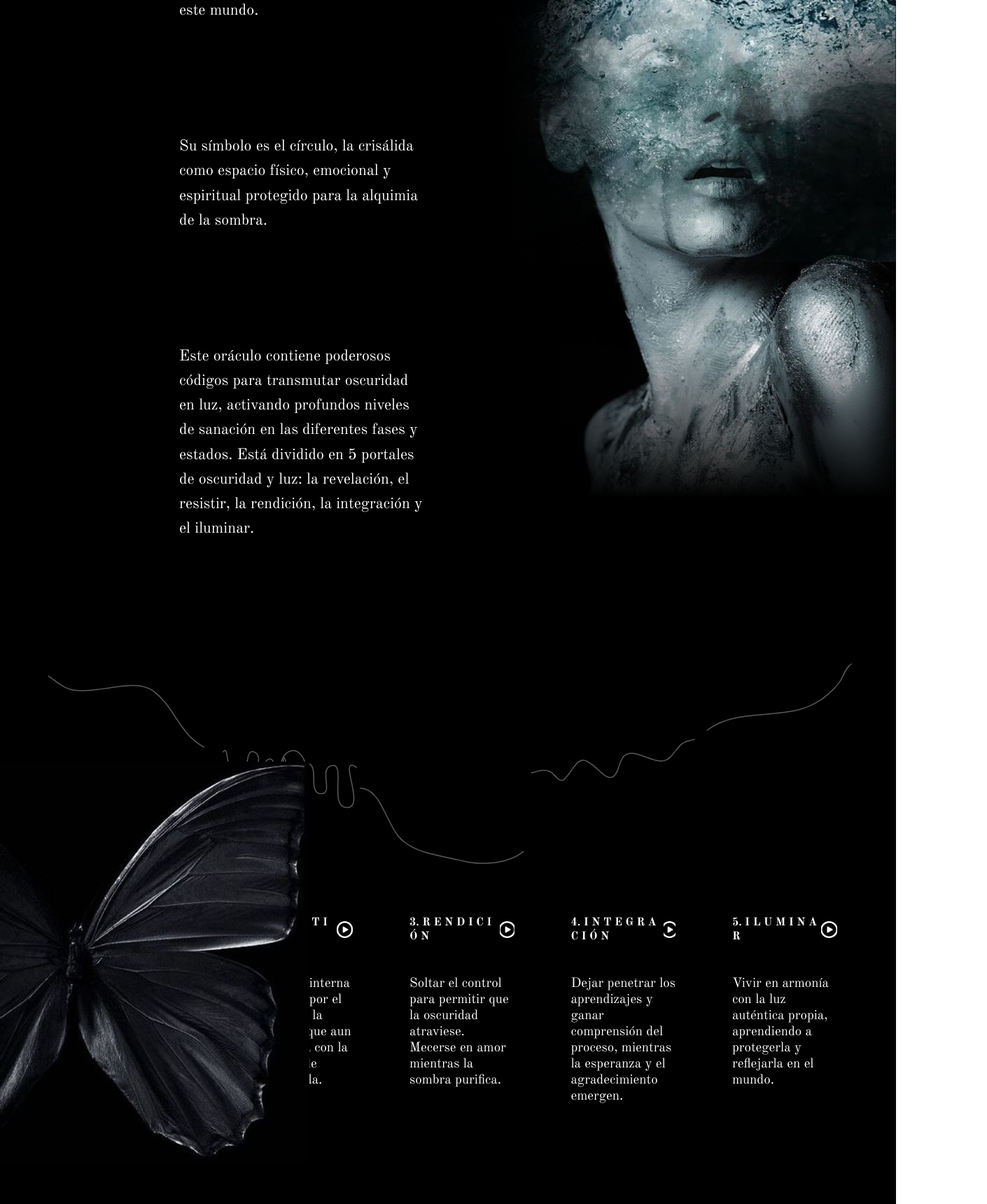
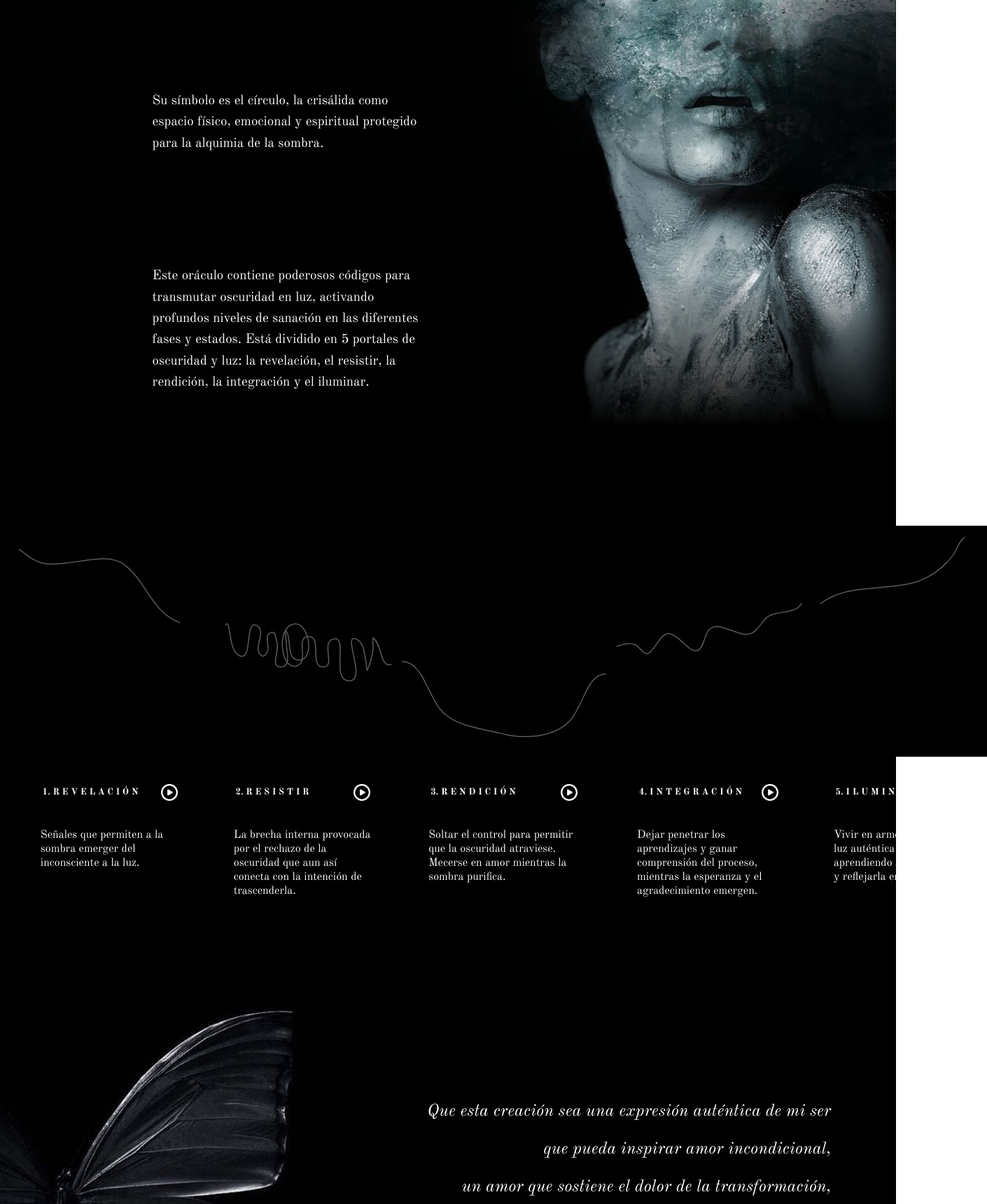
Before and after one commit to vicentegarcya/la-belleza-de-la-oscuridad, a React (Create React App) app: page / in a window 1280 px wide. Shown: the part 920-2640 px from the top of the page at 70% size, 1410 px wide, since content can reach past the window. Built offline with nearby package versions, Linux system fonts and the light colour scheme.

Commit message:
solve responsive problems

```diff
--- a/src/App.js
+++ b/src/App.js
@@ -37,7 +37,7 @@ function App() {
           <img className='journey-img' src={revelacionImg} alt=''></img>
           <div className='journey-title-play'>
             <p>1. R E V E L A C I Ó N</p>
-            <a href='https://open.spotify.com/playlist/13hrT38xZa6h9MeIdiBMsZ?si=9e9edd0ff0294cb9'> </a>
+            <a href='https://open.spotify.com/playlist/13hrT38xZa6h9MeIdiBMsZ?si=9e9edd0ff0294cb9' target="_blank" rel="noopener noreferrer"> </a>
           </div>
           <p className='journey-description'>Señales que permiten a la sombra emerger del inconsciente a la luz.</p>
         </div>
@@ -45,7 +45,7 @@ function App() {
           <img className='journey-img' src={resistirImg} alt=''></img>
           <div className='journey-title-play'>
             <p>2. R E S I S T I R</p>
-            <a href='https://open.spotify.com/playlist/3DxAov4zfucFtID7kYDTc9?si=14fefe34eee84242'> </a>
+            <a href='https://open.spotify.com/playlist/3DxAov4zfucFtID7kYDTc9?si=14fefe34eee84242' target="_blank" rel="noopener noreferrer"> </a>
           </div>
           <p className='journey-description'>La brecha interna provocada por el rechazo de la oscuridad que aun así conecta con la intención de trascenderla.</p>
         </div>
@@ -53,7 +53,7 @@ function App() {
           <img className='journey-img' src={rendicionImg} alt=''></img>
           <div className='journey-title-play'>
             <p>3. R E N D I C I Ó N</p>
-            <a href='https://open.spotify.com/playlist/4VF60a3jUY9tA1p18Ov3Ua?si=19c6454d666a49d1'> </a>
+            <a href='https://open.spotify.com/playlist/4VF60a3jUY9tA1p18Ov3Ua?si=19c6454d666a49d1' target="_blank" rel="noopener noreferrer"> </a>
           </div>
           <p className='journey-description'>Soltar el control para permitir que la oscuridad atraviese. Mecerse en amor mientras la sombra purifica.</p>
         </div>
@@ -61,7 +61,7 @@ function App() {
           <img className='journey-img' src={integracionImg} alt=''></img>
           <div className='journey-title-play'>
             <p>4. I N T E G R A C I Ó N</p>
-            <a href='https://open.spotify.com/playlist/77fNB8OObqPFGYgAQYK476?si=252ca99c3c094393'> </a>
+            <a href='https://open.spotify.com/playlist/77fNB8OObqPFGYgAQYK476?si=252ca99c3c094393' target="_blank" rel="noopener noreferrer"> </a>
           </div>
           <p className='journey-description'>Dejar penetrar los aprendizajes y ganar comprensión del proceso, mientras la esperanza y el agradecimiento emergen.</p>
         </div>
@@ -69,7 +69,7 @@ function App() {
           <img className='journey-img' src={iluminarImg} alt=''></img>
           <div className='journey-title-play'>
             <p>5. I L U M I N A R</p>
-            <a href='https://open.spotify.com/playlist/0kYSl5ciF9Jos4rc99rg1i?si=b59c2e7901074152'> </a>
+            <a href='https://open.spotify.com/playlist/0kYSl5ciF9Jos4rc99rg1i?si=b59c2e7901074152' target="_blank" rel="noopener noreferrer"> </a>
           </div>
           <p className='journey-description'>Vivir en armonía con la luz auténtica propia, aprendiendo a protegerla y reflejarla en el mundo.</p>
         </div>
@@ -83,7 +83,18 @@ function App() {
         <p className='intencion-text'>que permite conectar con el sentido superior, rendirse y confiar.</p>
       </section>
       <footer>
-
+        <div className='footer-div'>
+          <a href='#prueba'>mailchimp</a>
+          <p className='hidden'>Recibe un mail cuando el oráculo esté disponible</p>
+        </div>
+        <div className='footer-div'>
+          <a href='https://www.instagram.com/soyjimenagonz_/' target="_blank" rel="noopener noreferrer">instagram</a>
+          <p className='hidden'>Redes sociales</p>
+        </div>
+        <div className='footer-div'>
+          <a href='mailto:jimenagonzalez.in@gmail.com'>contacto</a>
+          <p className='hidden'>Colaboraciones y más</p>
+        </div>
       </footer>
     </div>
   );
--- a/src/App.scss
+++ b/src/App.scss
@@ -16,6 +16,10 @@
   font-size: calc(10px + 2vmin);
   color: var(--main-text-color);
   font-family: 'Old Standard TT', serif;
+}
+
+.hidden {
+  display: none;
 }
 
 /* soon */
@@ -48,7 +52,7 @@
 /* brief */
 
 .brief {
-  width: 60vw;
+  width: 66vw;
   height: auto;
   display: flex;
   flex-direction: row;
@@ -62,18 +66,19 @@
   width: 46%;
   margin-bottom: 159px;
   line-height: 1.6;
+  font-size: 19px;
 }
 
 .water-women {
   position: absolute;
-  top: 69vh;
+  top: 450px;
   right: 0;
   width: 564px;
 }
 
 .water-women-overlay {
   position: absolute;
-  top: 69vh;
+  top: 450px;
   right: 0;
   width: 564px;
   height: 1079px;
@@ -83,17 +88,17 @@
 /* journey */
 
 .journey {
-  width: 90vw;
+  width: 97vw;
   display: flex;
-  padding-left: 40px;
   margin-bottom: 200px;
+  margin-top: 30px;
 }
 
 .journey-step {
   display: flex;
   flex-direction: column;
   align-items: center;
-  width: 20%;
+  width: 25%;
 }
 
 .journey-title-play {
@@ -101,16 +106,16 @@
   flex-direction: row;
   align-items: center;
   justify-content: space-between;
-  font-size: 16px;
+  font-size: 13px;
   font-weight: bold;
-  width: 65%;
+  width: 70%;
   margin-top: 30px;
 }
 
 .journey-description {
-  font-size: 19px;
+  font-size: 16px;
   margin-top: 30px;
-  width: 65%;
+  width: 72%;
 }
 
 .journey a {
@@ -126,21 +131,34 @@
 .intencion {
   width: 85.5vw;
   height: 600px;
-  margin-top: 80px;
+  margin-top: 50px;
+  position: relative;
 }
 
 .mariposa-left {
   position: absolute;
-  top: 251vh;
-  left: 0;
+  top: -110px;
+  left: -110px;
 }
 
 .intencion-text {
   text-align: right;
   font-style: italic;
-  font-size: 30px;
+  font-size: 24px;
 }
 
+/* footer */
+
+footer {
+  display: flex;
+  font-size: 14px;
+  width: 30%;
+  height: 200px;
+  display: flex;
+  align-items: center;
+  justify-content: space-between;
+  padding-bottom: 50px;
+}
 
 @media only screen and (max-width: 768px) {
 
```
